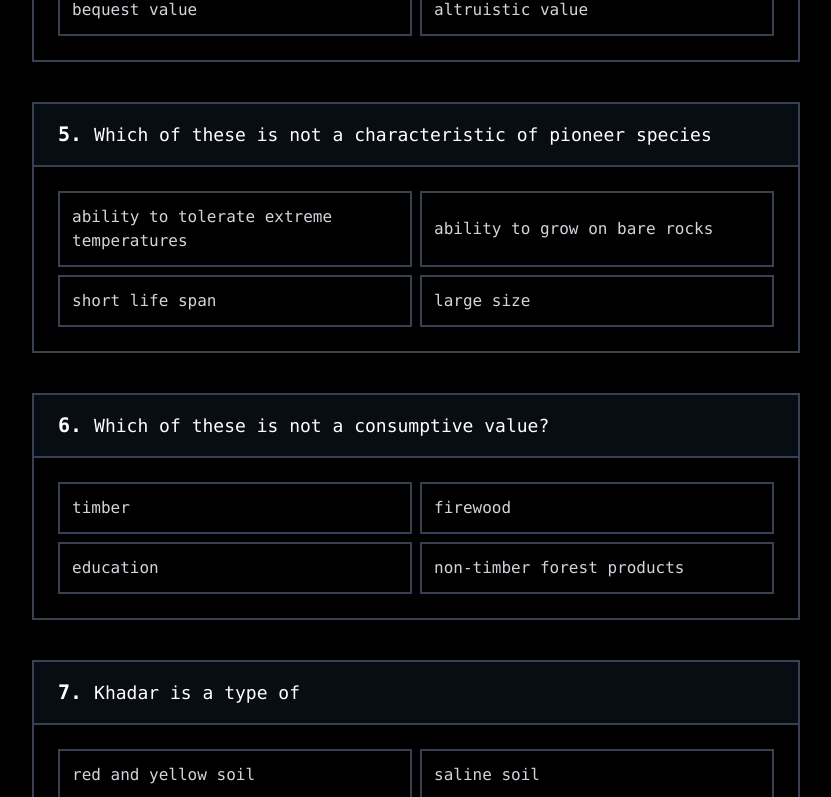
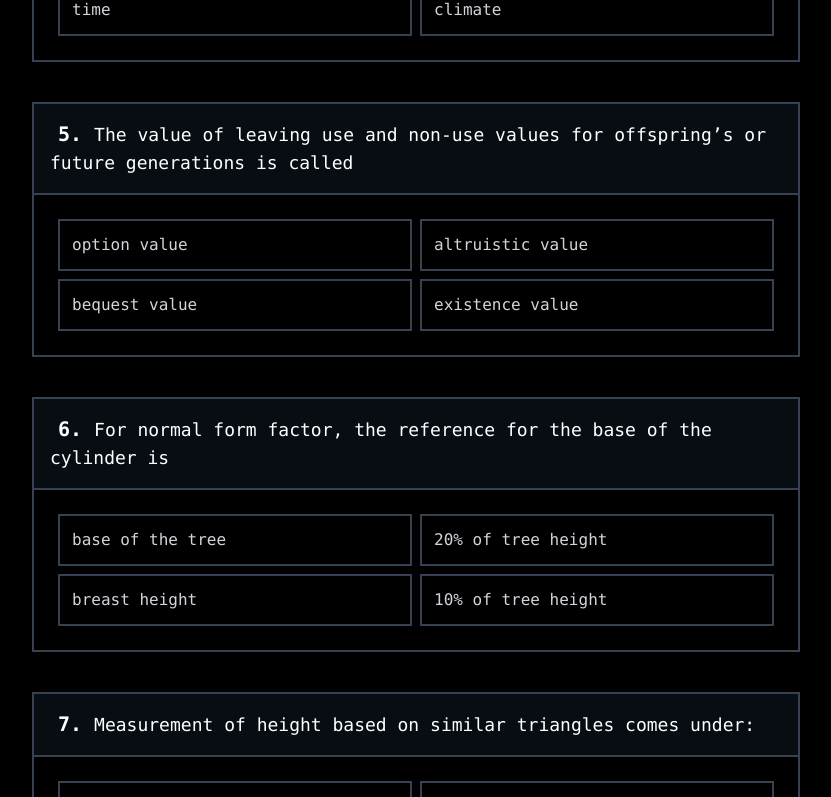
Before and after one commit to AishikTokdar/forest-nptel, a Next.js app: page /quiz/all in a window 1280 px wide. Shown: the part 1178-1975 px from the top of the page, without its empty margins (224-1055 px from the left). Built offline with nearby package versions, Linux system fonts and the light colour scheme.

Commit message:
Added Week 4 and Week 5

```diff
--- a/src/data/questions.ts
+++ b/src/data/questions.ts
@@ -192,4 +192,133 @@ export const questionsByWeek: { [week: string]: Question[] } = {
       answer: "chemical weathering",
     },
   ],
+  week4: [
+    {
+      question: "For absolute form factor, the reference for the base of the cylinder is",
+      options: [
+        "base of the tree",
+        "breast height",
+        "10% of tree height",
+        "20% of tree height"
+      ],
+      answer: "base of the tree"
+    },
+    {
+      question: "For normal form factor, the reference for the base of the cylinder is",
+      options: [
+        "base of the tree",
+        "breast height",
+        "10% of tree height",
+        "20% of tree height"
+      ],
+      answer: "10% of tree height"
+    },
+    {
+      question: "In India, the breast height is considered to be",
+      options: ["1.37 m", "1.47 m", "1.57 m", "2.47 m"],
+      answer: "1.37 m"
+    },
+    {
+      question: "Measurement of height based on similar triangles comes under:",
+      options: ["similar measurement", "dissimilar measurement", "direct measurement", "indirect measurement"],
+      answer: "indirect measurement"
+    },
+    {
+      question: "For a tree with dbh = 45.6 cm, height = 27 m and total stem volume of 1.78 cum, the artificial form factor for the tree is:",
+      options: ["0.1", "0.2", "0.3", "0.4"],
+      answer: "0.4"
+    },
+    {
+      question: "Consider a stand of eucalyptus trees that are on average 30 cm in diameter and spaced on a regular 3 m grid. Find the spacing factor.",
+      options: ["5", "10", "15", "data insufficient"],
+      answer: "10"
+    },
+    {
+      question: "Diameter over bark (dob), diameter under bark (dub) and bark thickness (tb) are related as:",
+      options: [
+        "dob = dub + tb",
+        "dob = dub - tb",
+        "dob = dub + 2 × tb",
+        "dob = dub - 2 × tb"
+      ],
+      answer: "dob = dub + 2 × tb"
+    },
+    {
+      question: "For false form factor, the reference for the base of the cylinder is",
+      options: ["base of the tree", "breast height", "10% of tree height", "20% of tree height"],
+      answer: "breast height"
+    },
+    {
+      question: "Choose the correct statement:",
+      options: [
+        "For a non-circular cross-section, girth tape over-estimates the sectional area.",
+        "For a non-circular cross-section, girth tape under-estimates the sectional area.",
+        "For a non-circular cross-section, girth tape correctly estimates the sectional area.",
+        "None of these is a correct statement."
+      ],
+      answer: "For a non-circular cross-section, girth tape over-estimates the sectional area."
+    },
+    {
+      question: "A tree has dbh of 25 cm. Find its basal area in sq m.",
+      options: [".049", ".096", ".149", ".195"],
+      answer: ".049"
+    }
+  ],
+  week5: [
+    {
+      question: "“This sampling employs a simple rule of selecting every kth unit starting with a number chosen at random from 1 to k as the random start.” We're talking about",
+      options: ["Simple random sampling", "Systematic sampling", "Stratified sampling", "Multistage sampling"],
+      answer: "Systematic sampling"
+    },
+    {
+      question: "IMU stands for",
+      options: ["Imperial metering unit", "Inertial metering unit", "Imperial measurement unit", "Inertial measurement unit"],
+      answer: "Inertial measurement unit"
+    },
+    {
+      question: "___ is how close the measured values are to the correct value.",
+      options: ["Accuracy", "Precision", "Bias", "Variance"],
+      answer: "Accuracy"
+    },
+    {
+      question: "A list of sampling units is called a",
+      options: ["frame", "window", "sample", "population"],
+      answer: "frame"
+    },
+    {
+      question: "The time of flight for LiDAR is 0.00001 sec. Find the distance of the object from the instrument.",
+      options: ["500 m", "1000 m", "1500 m", "2000 m"],
+      answer: "1500 m"
+    },
+    {
+      question: "Which of these is correct?",
+      options: [
+        "Plane surveying takes into account the true shape of the Earth and is used for smaller areas (< 250 sq km)",
+        "Plane surveying takes into account the true shape of the Earth and is used for larger areas (> 250 sq km)",
+        "Geodetic surveying takes into account the true shape of the Earth and is used for smaller areas (< 250 sq km)",
+        "Geodetic surveying takes into account the true shape of the Earth and is used for larger areas (> 250 sq km)"
+      ],
+      answer: "Geodetic surveying takes into account the true shape of the Earth and is used for larger areas (> 250 sq km)"
+    },
+    {
+      question: "A sampling procedure such that each possible combination of sampling units out of the population has the same chance of being selected is referred to as",
+      options: ["Simple random sampling", "Systematic sampling", "Stratified sampling", "Multistage sampling"],
+      answer: "Simple random sampling"
+    },
+    {
+      question: "The frequency of flyovers is an indicator of",
+      options: ["spatial resolution", "temporal resolution", "spectral resolution", "radiometric resolution"],
+      answer: "temporal resolution"
+    },
+    {
+      question: "___ is how close the measured values are to each other.",
+      options: ["Accuracy", "Precision", "Bias", "Variance"],
+      answer: "Precision"
+    },
+    {
+      question: "Bathymetric LiDAR uses",
+      options: ["far infrared light", "near infrared light", "orange light", "green light"],
+      answer: "green light"
+    }
+  ],
 };
```
